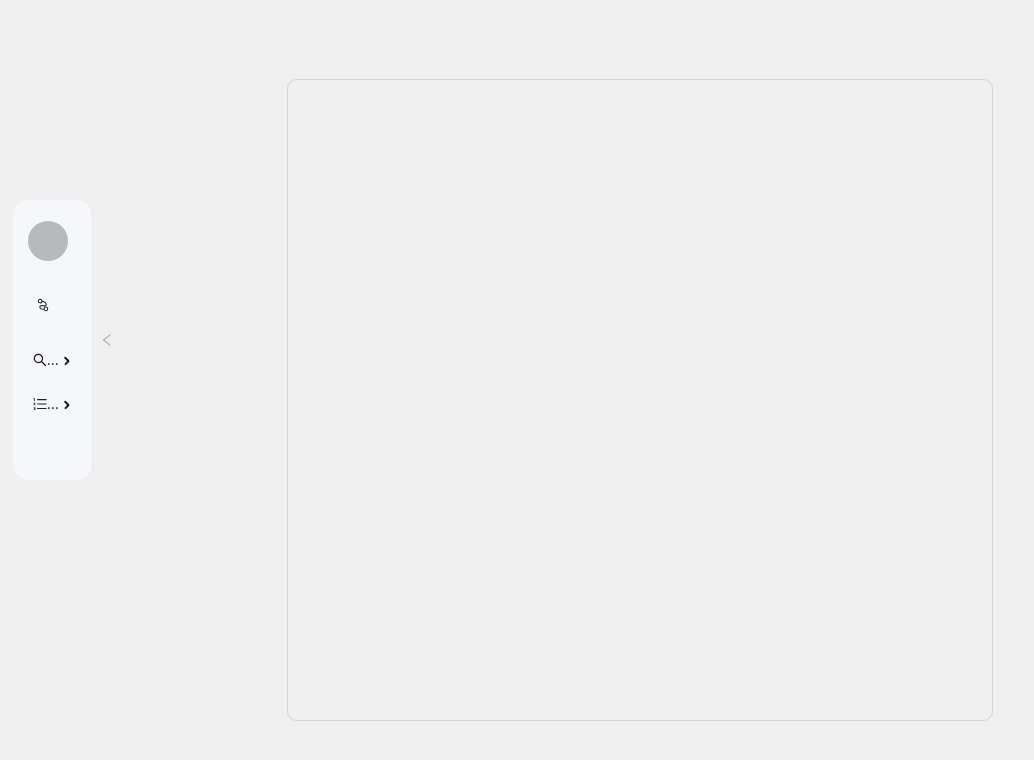
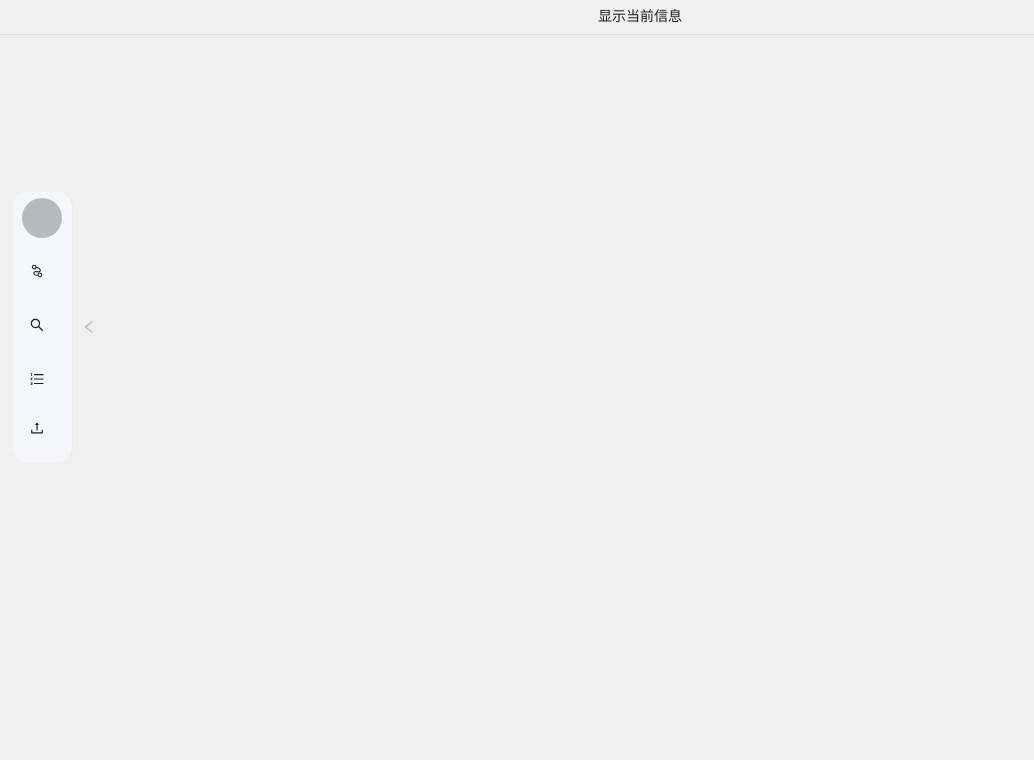
Before and after one commit to frankfang666/GraphRAG-Practice, a React (Create React App) app: page /graph in a window 1280 px wide. Shown: the top 760 px of the page, without its empty margins (0-1034 px from the left). Built offline with nearby package versions, Linux system fonts and the light colour scheme.

Commit message:
change the style and function of the VerticalMenu, add show info panel and add node number filtering in display

```diff
--- a/src/App.css
+++ b/src/App.css
@@ -67,8 +67,13 @@
   flex-direction: column;
   justify-content: center;
   align-items: center;
-  height: 100vh;
+  height: 100%;
   width: 100%;
+}
+
+.graph {
+  width: 100%;
+  height: 100%;
 }
 
 .graph-placeholder {
@@ -77,3 +82,14 @@
   border-radius: 10px;
   margin-right: 0;
 }
+
+.vertical-menu-overlay {
+  position: absolute; /* Position it absolutely within its parent */
+  z-index: 10; /* Ensure it is above other elements */
+  width: 60px; /* Set the width as needed */
+  top: 0; /* Align to the top */
+  left: 1%; /* Align to the left */
+  margin-top: 15%;
+  border-radius: 15px;
+  background-color: rgba(255, 255, 255, 0.8); /* Optional: semi-transparent background */
+}
--- a/src/App.js
+++ b/src/App.js
@@ -7,26 +7,27 @@ import MyContext from './MyContext';
 import VerticalMenu from './components/menu/VerticalMenu';
 import CollapseButton from './components/menu/CollapseButton'; // Import CollapseButton
 import NodeList from './components/display/NodeList';
-import { notification } from 'antd';
+import { notification, Popover, Button, Divider } from 'antd';
 
 const App = () => {
   const [elements, setElements] = useState([]);
   const [originalElements, setOriginalElements] = useState([]); // New state for original elements
   const [showGraph, setShowGraph] = useState(false);
   const [modalInfo, setModalInfo] = useState(null);
-  const [marginRight, setMarginRight] = useState(0);
-  const [marginBottom, setMarginBottom] = useState(0);
   const [search, setSearch] = useState(false);
   const [selectedKeys, setSelectedKeys] = useState([]); // Add selectedKeys state
   const [collapsed, setCollapsed] = useState(false); // Add collapsed state
   const [highlightedNodes, setHighlightedNodes] = useState([]);
   const [showNodeList, setShowNodeList] = useState(false);
   const [nodeSearchInput, setNodeSearchInput] = useState('');
-  const middleWidth = 55;
+  const [database, setDatabase] = useState('test');
+  const [limit, setLimit] = useState(10);
+  const model = 'qwen2:7b';
 
-  const fetchData = async () => {
+  const fetchData = async (database, limit) => {
     try {
-      const response = await fetch('http://localhost:8000/get_graph', {
+      console.log(database, limit);
+      const response = await fetch(`http://localhost:8000/get_graph?database=${database}&limit=${limit}`, {
         mode: 'cors',
         method: 'GET',
       });
@@ -82,18 +83,16 @@ const App = () => {
     }
   };
 
-  const handleButtonClick = () => {
-    fetchData();
+  const handleButtonClick = (database, limit) => {
+    fetchData(database, limit);
     setShowGraph(true);
   };
 
   const handleSearchButton = () => {
     setSearch(!search);
-    setMarginRight(0);
   };
 
   const closeModal = () => {
-    setMarginBottom(0);
     setModalInfo(null);
   };
 
@@ -101,43 +100,55 @@ const App = () => {
     setCollapsed(!collapsed);
   };
 
+  const verticalMenuProps = {
+    originalElements,
+    setElements,
+    search, setSearch,
+    handleButtonClick,
+    database, setDatabase,
+    limit, setLimit,
+    handleSearchButton,
+    selectedKeys, setSelectedKeys,
+    showGraph,
+    setHighlightedNodes,
+    setShowNodeList,
+    nodeSearchInput, setNodeSearchInput,
+  };
+
+  const content = (
+    <div>
+      <p>{`当前数据库：${database}`}</p>
+      <p>{`当前模型：${model}`}</p>
+    </div>
+  );
+
   return (
     <MyContext.Provider value={{ search, setSearch, setSelectedKeys }}>
-      <div className="app-container">
+      <div className="app-container" style={{ position: 'relative' }}>
+        <Popover content={content} style={{ position: 'absolute', top: 0, padding: '10px', zIndex: 1000 }}>
+            <Button type="text">显示当前信息</Button>
+        </Popover>
+        <Divider style={{position: 'absolute', top: 10, width: '100%'}}/>
         <div className="inner-container">
-          <div className="menu-container" style={{ width: collapsed ? 0 : 80 }}>
-            { collapsed ? null : <VerticalMenu originalElements={originalElements}
-                          setElements={setElements}
-                          search={search}
-                          setSearch={setSearch}
-                          handleButtonClick={handleButtonClick}
-                          handleSearchButton={handleSearchButton}
-                          selectedKeys={selectedKeys}
-                          setSelectedKeys={setSelectedKeys}
-                          showGraph={showGraph}
-                          setHighlightedNodes={setHighlightedNodes}
-                          setShowNodeList={setShowNodeList}
-                          nodeSearchInput={nodeSearchInput}
-                          setNodeSearchInput={setNodeSearchInput}
-                          />}
-            <CollapseButton collapsed={collapsed} onToggle={handleToggleCollapse} />
-          </div>
           <div className="graph-container">
             {showGraph ?
                 <MyGraph elements={elements}
                         setModalInfo={setModalInfo}
-                        width={middleWidth}
-                        marginRight={marginRight}
-                        setMarginRight={setMarginRight}
-                        marginBottom={marginBottom}
-                        setMarginBottom={setMarginBottom}
-                        highlightedNodes={highlightedNodes}/> :
-                        <div className="graph-placeholder" style={{ width: `${middleWidth}%`, height: `${90 - marginBottom - 10}%` }} />
+                        highlightedNodes={highlightedNodes}
+                    /> :
+                    null
             }
-            <ModalCard modalInfo={modalInfo} closeModal={closeModal} width={`${middleWidth}%`} /> {/* 使用新的 ModalCard 组件 */}
+            <ModalCard modalInfo={modalInfo} closeModal={closeModal} width={'55%'} />
           </div>
+          {collapsed ? <div >
+                        <CollapseButton collapsed={collapsed} onToggle={handleToggleCollapse} />
+                      </div> :
+                      <div className="vertical-menu-overlay">
+                        <VerticalMenu {...verticalMenuProps} />
+                        <CollapseButton collapsed={collapsed} onToggle={handleToggleCollapse} />
+                  </div>}
           { (search && !showNodeList) ?
-            <SearchArea model={'qwen2:7b'}/> :
+            <SearchArea model={model} style={{position: 'absolute', width: '100%', height: '100%'}}/> :
             (!search && showNodeList) ?
             <NodeList highlightedNodes={highlightedNodes}
                       setHighlightedNodes={setHighlightedNodes}
--- a/src/components/display/MyGraph.jsx
+++ b/src/components/display/MyGraph.jsx
@@ -1,7 +1,7 @@
 import React, { useEffect, useRef, useMemo } from 'react';
 import CytoscapeComponent from 'react-cytoscapejs';
 
-const MyGraph = ({ elements, setModalInfo, width, marginRight, setMarginRight, marginBottom, setMarginBottom, highlightedNodes }) => {
+const MyGraph = ({ elements, setModalInfo, highlightedNodes }) => {
   const cyRef = useRef(null);
 
   // Define the layout of the graph using useMemo
@@ -70,10 +70,9 @@ const MyGraph = ({ elements, setModalInfo, width, marginRight, setMarginRight, m
           label: node.data('label'),
           content: node.data('content')
         });
-        setMarginBottom(15);
       });
     }
-  }, [setModalInfo, setMarginBottom]);
+  }, [setModalInfo]);
 
   useEffect(() => {
 
@@ -100,13 +99,13 @@ const MyGraph = ({ elements, setModalInfo, width, marginRight, setMarginRight, m
       elements={elements}
       layout={layout}
       style={{
-        width: `${width}%`,
-        height: `${90 - marginBottom - 10}%`,
-        border: '1px solid lightgray',
-        borderRadius: '10px',
-        marginTop: '0%',
-        marginRight: `${marginRight}%`,
-        marginBottom: `${marginBottom}%`
+        width: '100%',
+        height: '100%',
+        border: 'none', // Remove border if you want it to fill the entire page
+        borderRadius: '0', // Remove border radius
+        marginTop: '0',
+        marginRight: '0',
+        marginBottom: '0'
       }}
       stylesheet={stylesheet}
     />
--- a/src/components/display/NodeList.jsx
+++ b/src/components/display/NodeList.jsx
@@ -12,7 +12,7 @@ const NodeList = ({highlightedNodes, setHighlightedNodes, setNodeSearchInput, se
 
   return (
     visible && (
-        <div style={{ display: 'flex', flexDirection: 'column', height: '100%', width: '25%' }}>
+        <div style={{ display: 'flex', flexDirection: 'column', height: '100%', width: '100%' }}>
             <Button
               type="text"
               icon={<CloseOutlined />}
--- a/src/components/menu/CollapseButton.jsx
+++ b/src/components/menu/CollapseButton.jsx
@@ -9,6 +9,7 @@ const CollapseButton = ({ collapsed, onToggle }) => {
       type="text"
       icon={collapsed ? <RightOutlined /> : <LeftOutlined />}
       onClick={onToggle}
+      style={{left: collapsed ? '0px' : '60px', top: collapsed ? '44%' : '50%'}}
       className="collapse-button"
     />
   );
--- a/src/components/menu/VerticalMenu.jsx
+++ b/src/components/menu/VerticalMenu.jsx
@@ -1,9 +1,10 @@
 import React, { useEffect, useState } from 'react';
-import { Menu, Avatar, notification, Tooltip, Modal, Input } from 'antd';
+import { Menu, Avatar, notification, Tooltip, Modal, Input, Upload, message } from 'antd';
 import {
   OrderedListOutlined,
   NodeIndexOutlined,
   SearchOutlined,
+  UploadOutlined,
 } from '@ant-design/icons';
 import '../styles/Menu.css'; // Import CSS for additional styling
 
@@ -11,6 +12,10 @@ const VerticalMenu = ({
     originalElements,
     setElements,
     handleButtonClick,
+    database,
+    setDatabase,
+    limit,
+    setLimit,
     search,
     setSearch,
     handleSearchButton,
@@ -23,7 +28,12 @@ const VerticalMenu = ({
     setNodeSearchInput
   }) => {
   const [menuItems, setMenuItems] = useState([]);
+  const [isGraphModalVisible, setIsGraphModalVisible] = useState(false);
   const [isModalVisible, setIsModalVisible] = useState(false);
+  const [isSearchModalVisible, setIsSearchModalVisible] = useState(false);
+  const [isSubModalVisible, setIsSubModalVisible] = useState(false);
+  const [input1, setInput1] = useState('');
+  const [input2, setInput2] = useState('');
 
   useEffect(() => {
     const levels = new Set();
@@ -43,20 +53,12 @@ const VerticalMenu = ({
 
   const onClick = (e) => {
     console.log(selectedKeys);
-    if (e.key === 'ragsearch') {
-      if (search) {
-        setSelectedKeys([]); // 仅取消当前的key
-        setSearch(false);
-      } else {
-        setSelectedKeys([e.key]);
-        setSearch(true);
-      }
-      handleSearchButton();
-      setShowNodeList(false);
+    if (e.key === 'search') {
+      setIsSearchModalVisible(true);
       return;
     }
 
-    if (e.key === 'nodesearch') {
+    if (e.key === 'sub') {
       if (!showGraph) {
         notification.warning({
           message: '提示',
@@ -64,34 +66,21 @@ const VerticalMenu = ({
         });
         return;
       }
-      setSearch(false);
-      setSelectedKeys([]); // 仅取消当前的key
-      setIsModalVisible(true); // Show the modal
+      setIsSubModalVisible(true);
       return;
     }
 
     setSelectedKeys([e.key]); // 设置高亮
 
     if (e.key === 'show-graph') {
-      handleButtonClick();
+      setIsGraphModalVisible(true);
       return;
     }
 
-    const level = parseInt(e.key.split('-')[1], 10);
-
-    // Filter nodes based on the selected level
-    const filteredNodes = originalElements.filter(element => {
-      return element.group === 'nodes' && (element.data.level === undefined || element.data.level >= level);
-    });
-
-    const nodeIds = new Set(filteredNodes.map(node => node.data.id));
-
-    // Filter edges that connect the filtered nodes
-    const filteredEdges = originalElements.filter(element => {
-      return element.group === 'edges' && nodeIds.has(element.data.source) && nodeIds.has(element.data.target);
-    });
-
-    setElements([...filteredNodes, ...filteredEdges]);
+    if (e.key === 'upload') {
+      setSelectedKeys([]);
+      return;
+    }
   };
 
   const handleOk = async () => {
@@ -121,18 +110,39 @@ const VerticalMenu = ({
     setIsModalVisible(false);
   };
 
+  const handleUpload = (info) => {
+    if (info.file.status === 'done') {
+      message.success(`${info.file.name} file uploaded successfully`);
+    } else if (info.file.status === 'error') {
+      message.error(`${info.file.name} file upload failed.`);
+    }
+  };
+
+  const handleGraphModalOk = () => {
+    // Handle the inputs here
+    setDatabase(input1);
+    setLimit(input2);
+    console.log(database, limit);
+    handleButtonClick(input1, input2);
+    setIsGraphModalVisible(false);
+  };
+
+  const handleGraphModalCancel = () => {
+    setIsGraphModalVisible(false);
+  };
+
   return (
     <>
       <Menu
         mode="vertical"
         theme="light"
-        style={{ width: 80, height: '70%', borderRadius: '15px', padding: '10px 0' }}
+        style={{ borderRadius: '15px'}}
         className="custom-menu"
         onClick={onClick}
         selectedKeys={selectedKeys} // 设置 selectedKeys
         items={[
           {
-            key: '4',
+            key: 'avatar',
             label: <Avatar size="large" src="favicon.ico" />,
             className: 'avatar',
           },
@@ -151,16 +161,7 @@ const VerticalMenu = ({
                 <SearchOutlined />
               </Tooltip>
             ),
-            children: [
-              {
-                key: 'ragsearch',
-                label: 'RAG检索',
-              },
-              {
-                key: 'nodesearch',
-                label: '节点搜索',
-              }
-            ],
+            // Remove children and handle click to show modal
           },
           {
             key: 'sub',
@@ -169,20 +170,114 @@ const VerticalMenu = ({
                 <OrderedListOutlined />
               </Tooltip>
             ),
-            onTitleClick: () => {
-              if (!showGraph) {
-                notification.warning({
-                  message: '提示',
-                  description: '请先点击显示图表按钮',
-                });
-              }
-            },
-            children: menuItems,
+            // Remove children and handle click to show modal
           },
+          {
+            key: 'upload',
+            icon: (
+              <Tooltip title="上传文件">
+                <UploadOutlined />
+              </Tooltip>
+            ),
+            style: { padding: '10px 15px 20px 15px' },
+            label: (
+              <Upload
+                name="file"
+                action="/upload" // Replace with your upload URL
+                onChange={handleUpload}
+                showUploadList={false} // Hide the default upload list
+              >
+              </Upload>
+            ),
+          }
         ]}
       />
       <Modal title="节点搜索" open={isModalVisible} onOk={handleOk} onCancel={handleCancel}>
         <Input value={nodeSearchInput} onChange={(e) => setNodeSearchInput(e.target.value)} placeholder="请输入搜索关键词" />
+      </Modal>
+      <Modal title="信息搜索" open={isSearchModalVisible} onOk={() => setIsSearchModalVisible(false)} onCancel={() => setIsSearchModalVisible(false)}>
+        <Menu
+          items={[
+            {
+              key: 'ragsearch',
+              label: 'RAG检索',
+              onClick: () => {
+                setIsSearchModalVisible(false);
+                if (search) {
+                  setSelectedKeys([]); // 仅取消当前的key
+                  setSearch(false);
+                } else {
+                  setSelectedKeys([]);
+                  setSearch(true);
+                }
+                handleSearchButton();
+                setShowNodeList(false);
+                return;
+              },
+            },
+            {
+              key: 'nodesearch',
+              label: '节点搜索',
+              onClick: () => {
+                setIsSearchModalVisible(false);
+                if (!showGraph) {
+                  notification.warning({
+                    message: '提示',
+                    description: '请先点击显示图表按钮',
+                  });
+                  return;
+                }
+                setSearch(false);
+                setSelectedKeys([]); // 仅取消当前的key
+                setIsModalVisible(true); // Show the modal
+                return;
+              },
+            },
+          ]}
+        />
+      </Modal>
+      <Modal title="层级展示" open={isSubModalVisible} onOk={() => setIsSubModalVisible(false)} onCancel={() => setIsSubModalVisible(false)}>
+        <Menu
+          items={menuItems.map(item => ({
+            ...item,
+            onClick: (e) => {
+              setIsSubModalVisible(false);
+              const level = parseInt(e.key.split('-')[1], 10);
+
+              // Filter nodes based on the selected level
+              const filteredNodes = originalElements.filter(element => {
+                return element.group === 'nodes' && (element.data.level === undefined || element.data.level >= level);
+              });
+
+              const nodeIds = new Set(filteredNodes.map(node => node.data.id));
+
+              // Filter edges that connect the filtered nodes
+              const filteredEdges = originalElements.filter(element => {
+                return element.group === 'edges' && nodeIds.has(element.data.source) && nodeIds.has(element.data.target);
+              });
+
+              setElements([...filteredNodes, ...filteredEdges]);
+            },
+          }))}
+        />
+      </Modal>
+      <Modal
+        title="显示图谱"
+        open={isGraphModalVisible}
+        onOk={handleGraphModalOk}
+        onCancel={handleGraphModalCancel}
+      >
+        <Input
+          placeholder="输入数据库名"
+          value={input1}
+          onChange={(e) => setInput1(e.target.value)}
+          style={{ marginBottom: '10px' }}
+        />
+        <Input
+          placeholder="输入获取的关系数量"
+          value={input2}
+          onChange={(e) => setInput2(e.target.value)}
+        />
       </Modal>
     </>
   );
--- a/src/components/styles/CollapseButton.css
+++ b/src/components/styles/CollapseButton.css
@@ -1,7 +1,5 @@
 .collapse-button {
   position: absolute;
-  top: 35%;
-  right: -30px; /* Adjust this value as needed */
   transform: translateY(-50%);
   z-index: 1000;
   background-color: transparent; /* Ensure background is transparent */
--- a/src/components/styles/Menu.css
+++ b/src/components/styles/Menu.css
@@ -7,8 +7,7 @@
   display: flex;
   justify-content: center;
   align-items: center;
-    height: 60px; /* Adjust height as needed */
-    margin: 5px 0; /* Space between items */
+  height: 50px; /* Adjust height as needed */
 }
 
 .custom-menu .ant-menu-item.logo {
```
Also changed, not shown: Screenshot 2024-10-14 at 2.06.47 pm.png (added), Screenshot 2024-10-14 at 2.15.16 pm.png (added). Lines whose indentation alone changed are shown as unchanged.
